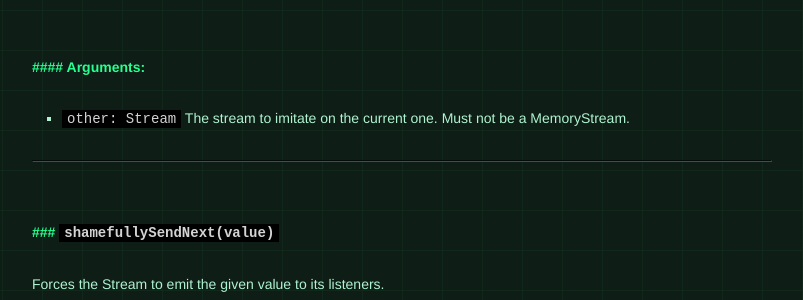
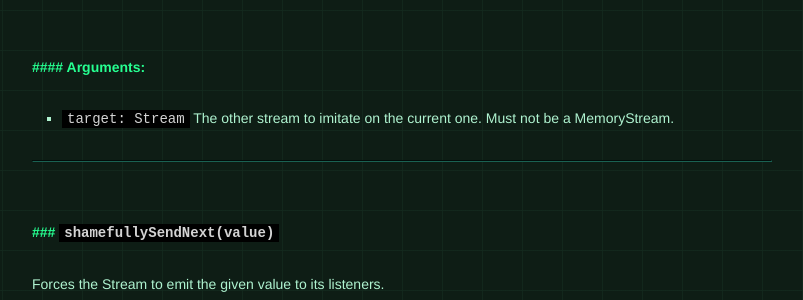
Before and after one commit to staltz/xstream, a Jekyll site: the page built from index.html, in a window 1280 px wide and 900 px high, scrolled down 20797 px. Shown: the part 150-450 px from the top of the window, without its empty margins (238-1041 px from the left). Built offline with Jekyll 4.4.1, drawn with Linux system fonts in a browser that asks for light colours; some web fonts are replaced; some of the changed text lies outside the part shown.

Commit message:
update site

```diff
--- a/_includes/content.md
+++ b/_includes/content.md
@@ -778,7 +778,7 @@
 
 - - -
 
-### <a id="imitate"></a> `imitate(other)`
+### <a id="imitate"></a> `imitate(target)`
 
 *imitate* changes this current Stream to emit the same events that the
 `other` given Stream does. This method returns nothing.
@@ -842,7 +842,7 @@
 
 #### Arguments:
 
-- `other: Stream` The stream to imitate on the current one. Must not be a MemoryStream.
+- `target: Stream` The other stream to imitate on the current one. Must not be a MemoryStream.
 
 - - -
 
```
